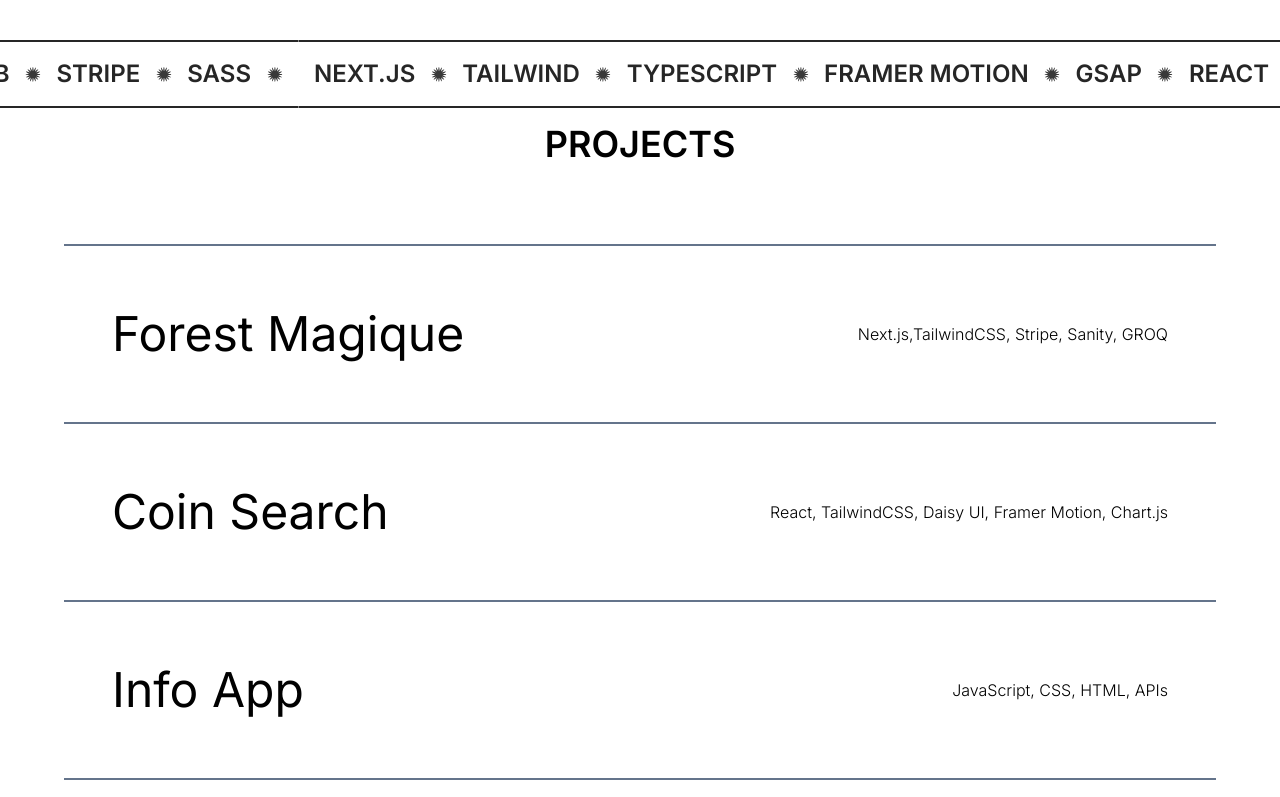
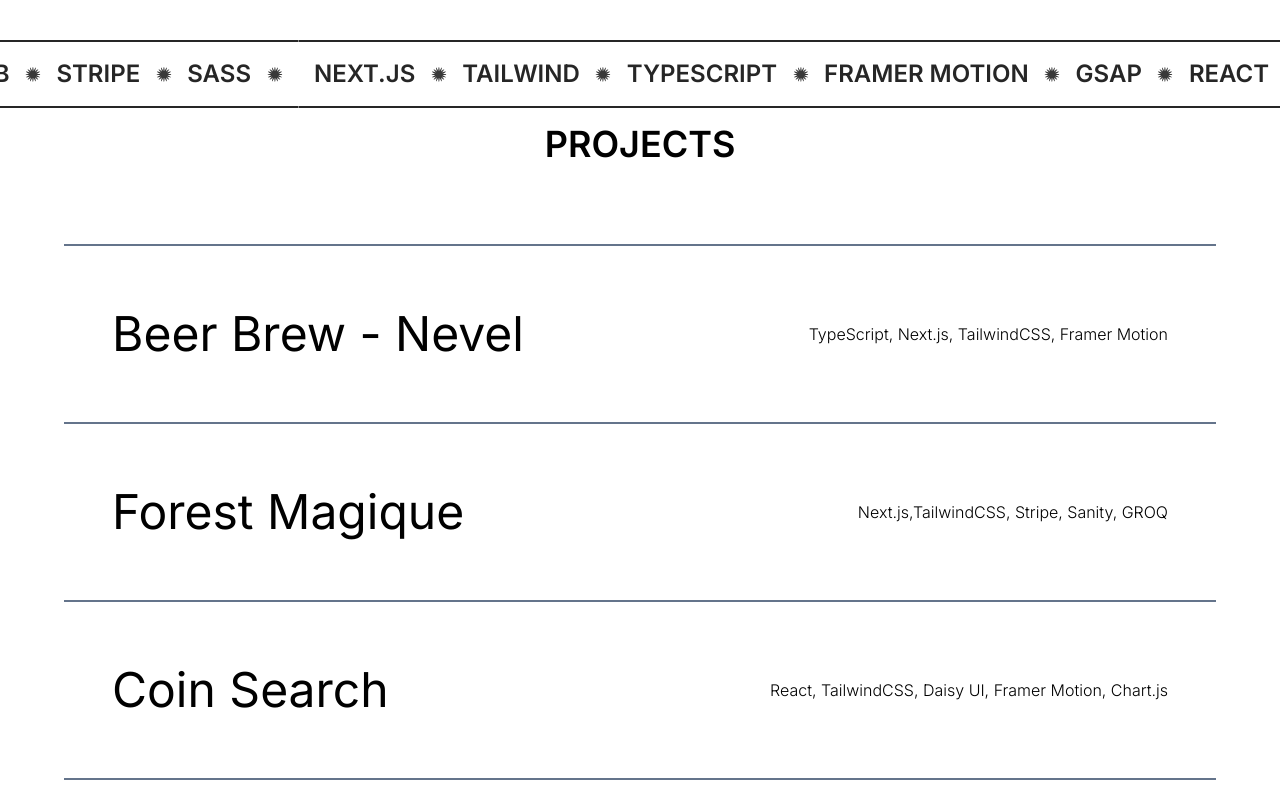
Before and after one commit to iHonu/portfolio, a Next.js app: page / in a window 1280 px wide. Shown: the part 1608-2405 px from the top of the page. Built offline with nearby package versions, Linux system fonts and the light colour scheme; no server answers.

Commit message:
update links

```diff
--- a/src/app/components/projects/Projects.jsx
+++ b/src/app/components/projects/Projects.jsx
@@ -8,6 +8,12 @@ import useMousePosition from "../../utils/useMousePosition";
 
 
 const projectList = [
+  {
+    title: "Beer Brew - Nevel",
+    url: "https://beer-brew.vercel.app/",
+    tools: "TypeScript, Next.js, TailwindCSS, Framer Motion",
+    image: "/nevel.png",
+  },
   {
     title: "Forest Magique",
     url: "https://nextjs-webstore-three.vercel.app/",
```
Also changed, not shown: 1 other file (tests, documents, lock files or other folders).
